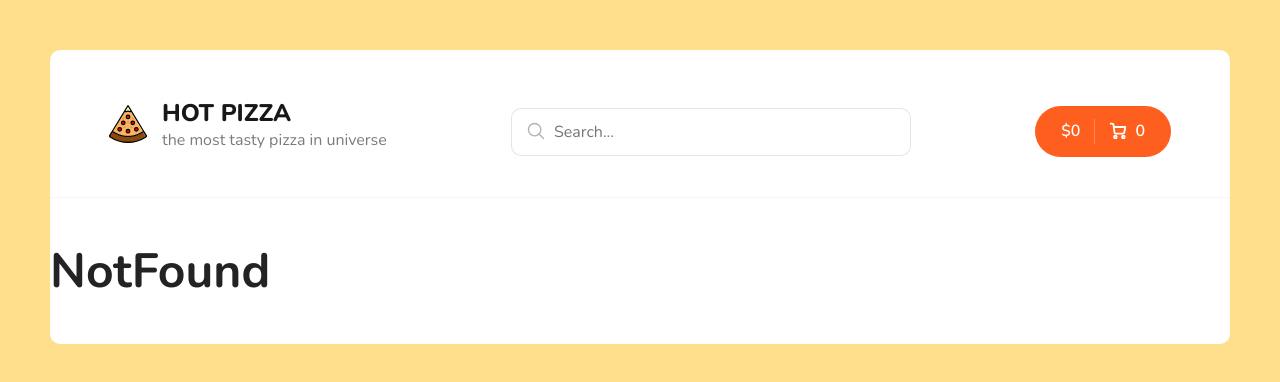
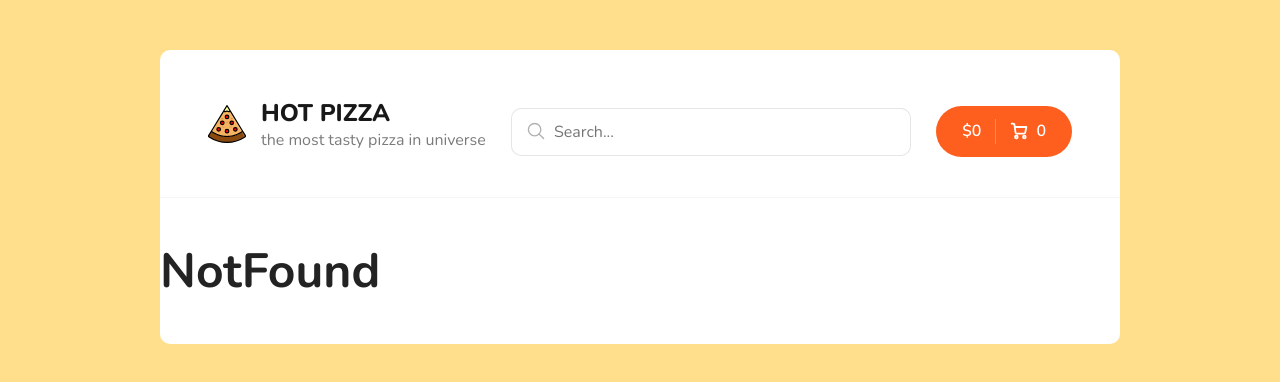
Before and after one commit to Inglsmit/hot-pizza, a React (Create React App) app: page / in a window 1280 px wide. Shown: the top 382 px of the page. Built offline with nearby package versions, Linux system fonts and the light colour scheme.

Commit message:
FIX: max-width

```diff
--- a/src/assets/scss/app.scss
+++ b/src/assets/scss/app.scss
@@ -13,7 +13,7 @@
 	background-color: #fff;
 	margin          : 50px auto;
 	border-radius   : 10px;
-	max-width       : 1400px;
+	max-width       : 960px;
 
 }
 
@@ -26,7 +26,7 @@
 
 	&__items {
 		display              : grid;
-		grid-template-columns: repeat(4, 1fr);
+		grid-template-columns: repeat(3, 1fr);
 		grid-template-rows   : repeat(2, 1fr);
 		grid-column-gap      : 11px;
 
```
